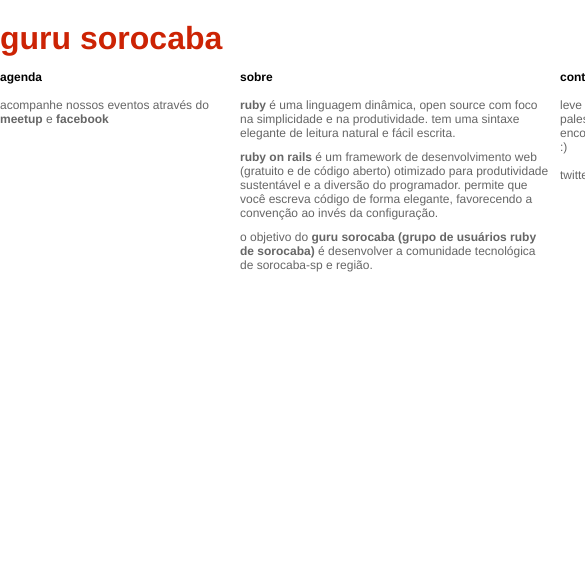
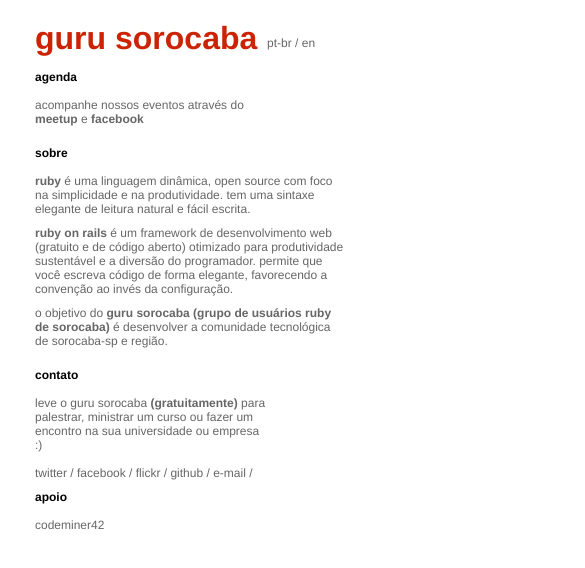
Before and after one commit to gurusorocaba/gurusorocaba.github.io, a plain HTML site: page index.html in a window 390 px wide. Shown: the top 568 px of the page, 585 px wide, since content can reach past the window. Drawn offline with Linux system fonts and the light colour scheme.

Commit message:
breakpoint to center content

```diff
--- a/css/style.css
+++ b/css/style.css
@@ -232,3 +232,21 @@ label.no-block { color: #333; display: inline; font-weight: normal; margin: 0; p
 	.form-devise h2 {margin-bottom: 20px;}
 	.form-devise p { margin: 4px 0px; }
 	.form-devise p input[type="submit"] { margin: 16px 0px; }
+
+@media screen and (max-width: 960px){
+    body {
+      min-width: 320px;
+      max-width: 320px;
+      margin: 0 auto;
+    }
+    .container {
+      width: 100%;
+    }
+    .section {
+      margin: 0;
+    }
+    .container .section { margin-bottom: 10px; }
+    .container .push_7 {
+      left: 0;
+    }
+}
```
